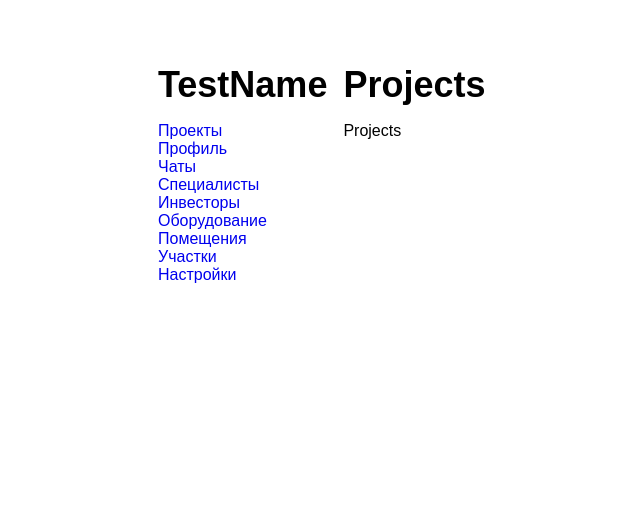
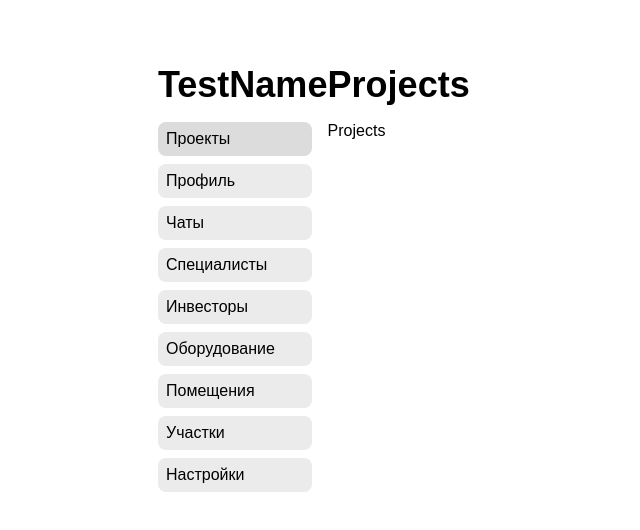
Before and after one commit to GustavoGus0/StartUp-Frontend, a React (Vite) app: page / in a window 1280 px wide. Shown: the top 530 px of the page, without its empty margins (98-738 px from the left). Built offline with nearby package versions, Linux system fonts and the light colour scheme.

Commit message:
Given basic styling to menu navbar

```diff
--- a/src/components/Layout/index.module.scss
+++ b/src/components/Layout/index.module.scss
@@ -22,11 +22,43 @@
       width: 100%;
       height: auto;
       margin-top: $segmentMarginTop;
+
+      .menuList {
+        width: 100%;
+        display: flex;
+        flex-direction: column;
+        gap: $menuItemsGap;
+
+        .listItem {
+          width: 100%;
+          min-height: 1rem;
+          display: flex;
+          justify-content: center;
+
+          .link {
+            width: 100%;
+            height: 100%;
+            padding: $linkPadding;
+            font-size: $linkFontSize;
+            background-color: $linkBackgroundColorLT;
+            color: $linkTextColorLT;
+            border-radius: $linkBorderRadius;
+          }
+
+          .active {
+            background-color: $linkHoverBackgroundColorLT;
+          }
+        }
+      }
     }
   }
 
   .main {
     margin-top: $marginFromTopOfPage;
     width: $mainContentWidth;
+
+    .content {
+      width: 100%;
+    }
   }
 }
--- a/src/components/Layout/index.tsx
+++ b/src/components/Layout/index.tsx
@@ -1,4 +1,5 @@
-import { Link, Outlet } from 'react-router'
+import cn from 'classnames'
+import { Link, Outlet, useLocation } from 'react-router'
 
 import { links } from '../../lib/links'
 
@@ -23,11 +24,18 @@ export const Layout = () => {
 }
 
 const Menu = () => {
+  const location = useLocation()
+
   return (
     <ul className={css.menuList}>
       {links.map((el) => (
         <li key={el.textInLink} className={css.listItem}>
-          <Link to={el.to}>{el.textInLink}</Link>
+          <Link
+            className={cn({ [css.link]: true, [css.active]: location.pathname === el.to })}
+            to={el.to}
+          >
+            {el.textInLink}
+          </Link>
         </li>
       ))}
     </ul>
--- a/src/styles/_vars.scss
+++ b/src/styles/_vars.scss
@@ -1,6 +1,7 @@
+// LT = Light Theme | DT = Dark Theme
 // BASIC VARIABLES
-$lightThemePageBackground: rgb(255 255 255);
-$lightThemeTextColor: rgb(0 0 0);
+$pageBackgroundLT: rgb(255 255 255);
+$textColorLT: rgb(0 0 0);
 $defaultFontSize: 16px;
 $defaultFontFamily: 'Onest', 'Arial', sans-serif;
 $browserPageWidth: 60%;
@@ -10,7 +11,14 @@ $marginFromTopOfPage: 4rem;
 // HEADER
 $mainHeaderFontSize: 2.25rem;
 $mainHeaderFontWeight: bold;
-$menuHeaderWidth: 25%;
+$menuHeaderWidth: 20%;
+$menuItemsGap: 0.5rem;
+$linkPadding: 0.5rem;
+$linkFontSize: 1rem;
+$linkBorderRadius: 0.5em;
+$linkBackgroundColorLT: rgb(235 235 235);
+$linkHoverBackgroundColorLT: rgb(220 220 220);
+$linkTextColorLT: rgb(0 0 0);
 
 // MAIN CONTENT
 $mainContentWidth: 100%;
--- a/src/styles/global.scss
+++ b/src/styles/global.scss
@@ -8,8 +8,8 @@
 }
 
 body {
-  background-color: $lightThemePageBackground;
-  color: $lightThemeTextColor;
+  background-color: $pageBackgroundLT;
+  color: $textColorLT;
   font-size: $defaultFontSize;
   font-family: $defaultFontFamily;
 }
```
